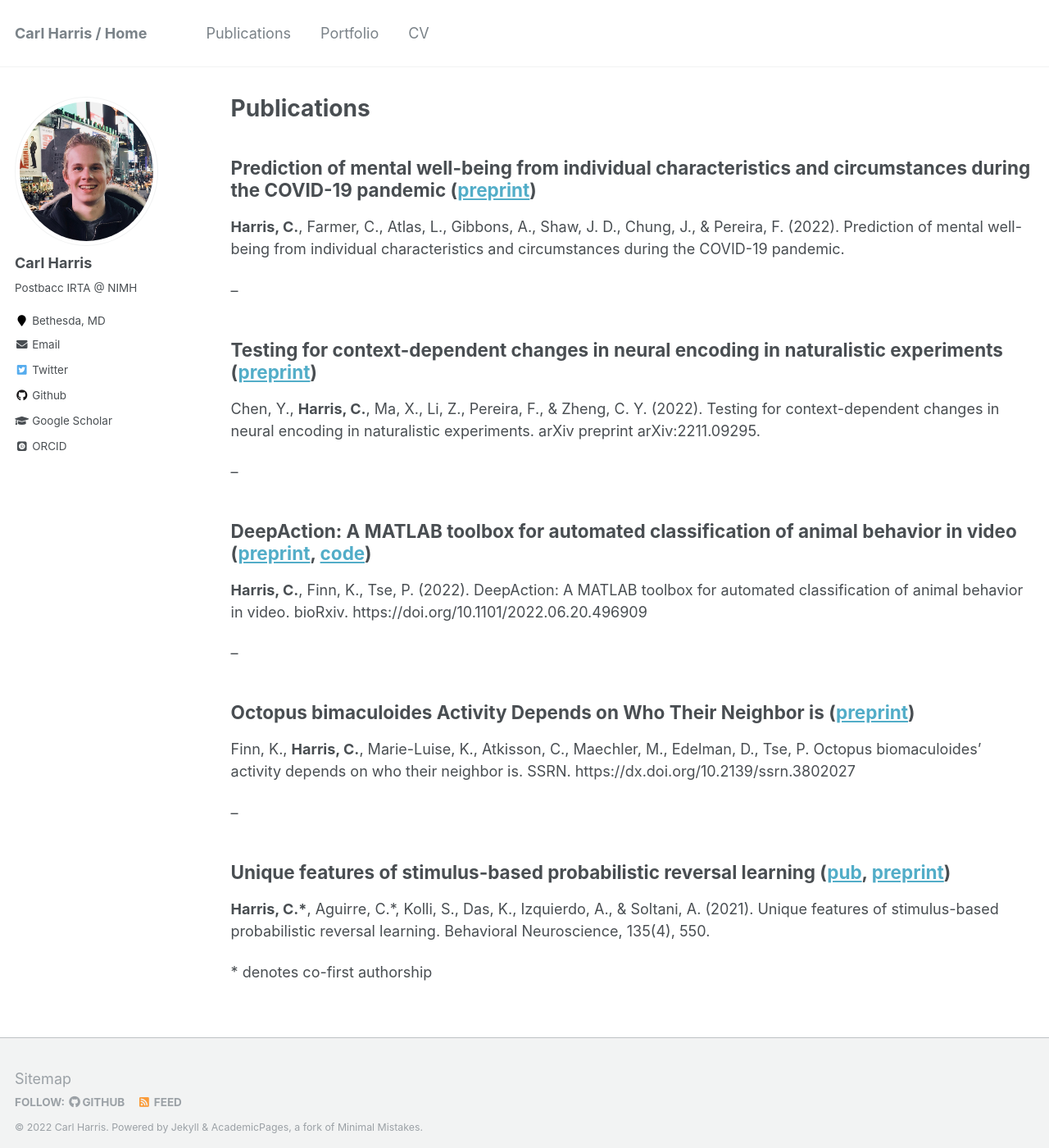
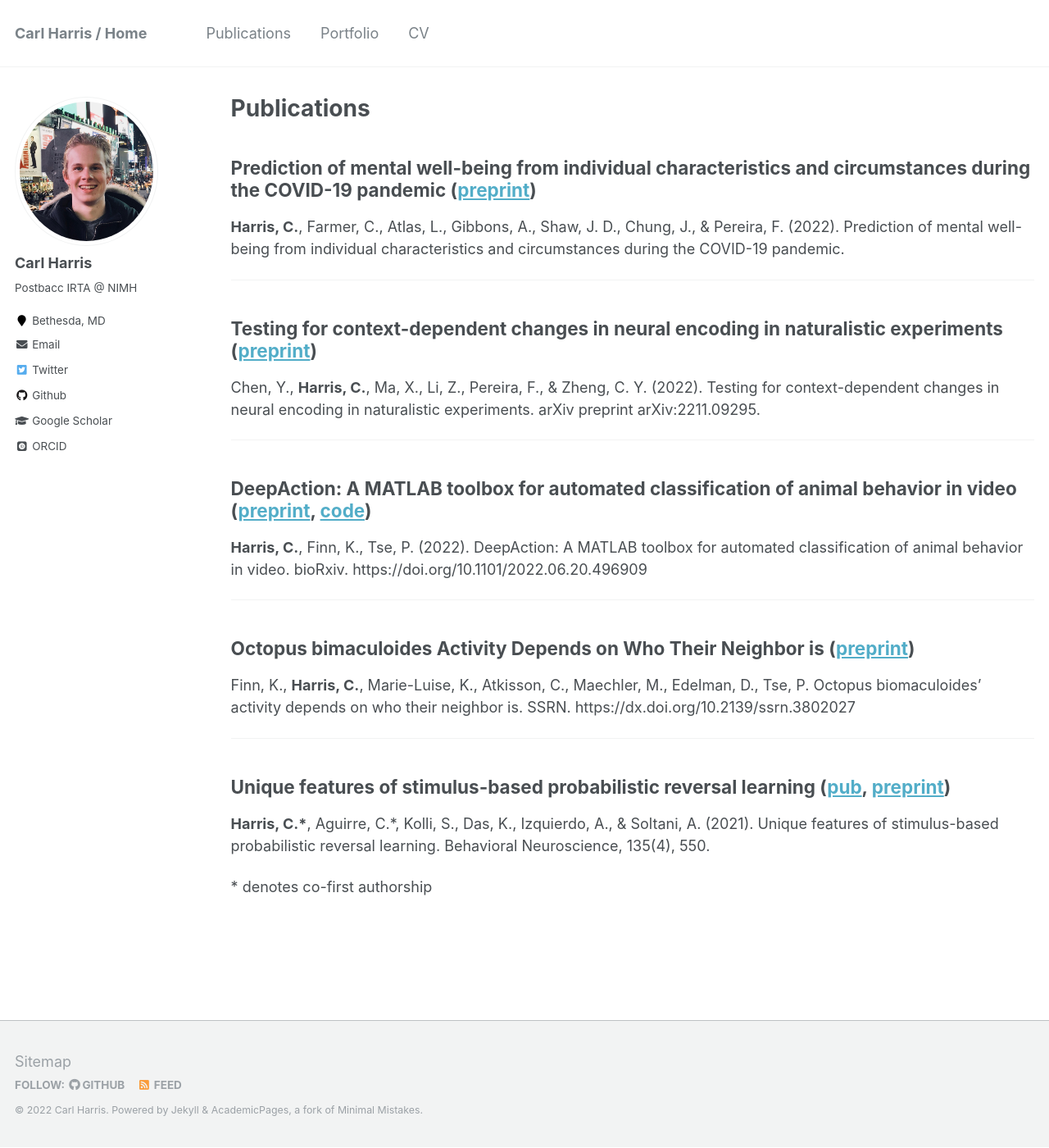
Before and after one commit to carlwharris/carlwharris.github.io, a Jekyll site: the page built from _pages/publications.md, in a window 1280 px wide and 1400 px high. Shown: the whole window at 82% size. Built offline with Jekyll 4.4.1, drawn with Linux system fonts in a browser that asks for light colours; some web fonts are replaced.

Commit message:
Update publications.md

```diff
--- a/_pages/publications.md
+++ b/_pages/publications.md
@@ -16,26 +16,26 @@ author_profile: true
 
 **Harris, C.**, Farmer, C., Atlas, L., Gibbons, A., Shaw, J. D., Chung, J., & Pereira, F. (2022). Prediction of mental well-being from individual characteristics and circumstances during the COVID-19 pandemic.
 
---
+<hr>
 
 ## Testing for context-dependent changes in neural encoding in naturalistic experiments ([preprint](https://arxiv.org/abs/2211.09295))
 
 Chen, Y., **Harris, C.**, Ma, X., Li, Z., Pereira, F., & Zheng, C. Y. (2022). Testing for context-dependent changes in neural encoding in naturalistic experiments. arXiv preprint arXiv:2211.09295.
 
---
+<hr>
 
 ## DeepAction: A MATLAB toolbox for automated classification of animal behavior in video ([preprint](https://www.biorxiv.org/content/10.1101/2022.06.20.496909v1), [code](https://github.com/carlwharris/DeepAction))
 
 **Harris, C.**, Finn, K., Tse, P. (2022). DeepAction: A MATLAB toolbox for automated classification of animal behavior in video. bioRxiv. https://doi.org/10.1101/2022.06.20.496909
 
---
+<hr>
 
 ## Octopus bimaculoides Activity Depends on Who Their Neighbor is ([preprint](https://papers.ssrn.com/sol3/papers.cfm?abstract_id=3802027))
 
 Finn, K., **Harris, C.**, Marie-Luise, K., Atkisson, C., Maechler, M., Edelman, D., Tse, P. Octopus biomaculoides’ activity depends on who their neighbor is. SSRN. https://dx.doi.org/10.2139/ssrn.3802027
 
 
---
+<hr>
 
 ## Unique features of stimulus-based probabilistic reversal learning ([pub](https://psycnet.apa.org/record/2021-79780-002), [preprint](https://www.biorxiv.org/content/10.1101/2020.09.24.310771v2))
 
```
